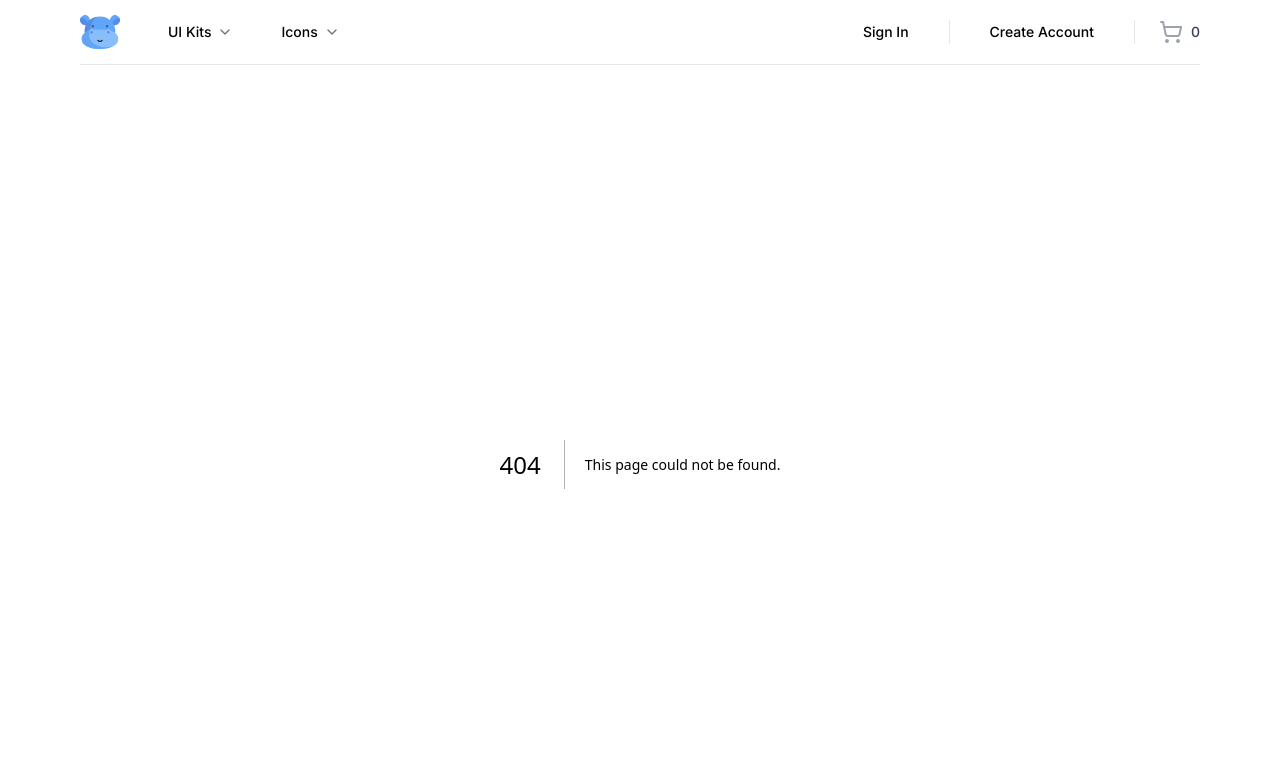
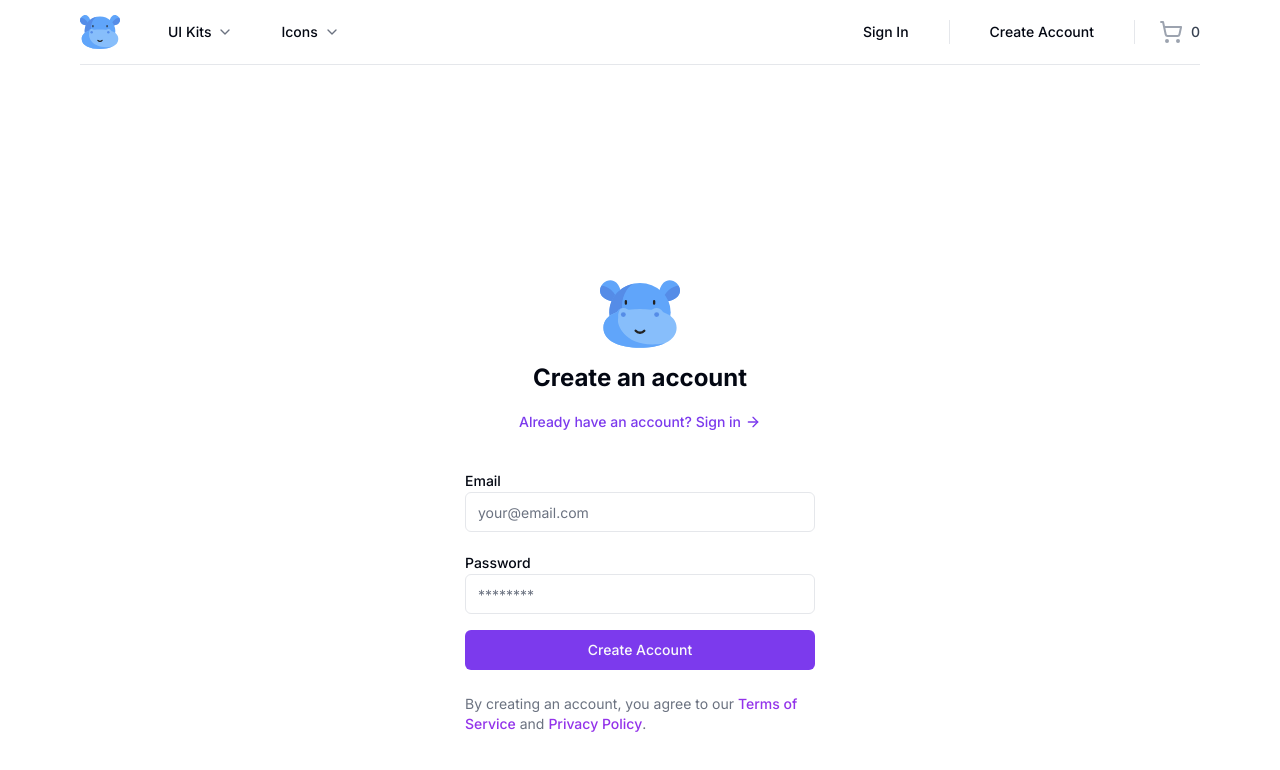
Before and after one commit to alexandrkadai/digitalhippo, a Next.js app: page /sign-up in a window 1280 px wide. Before the commit this address had no page. Shown: the top 770 px of the page. Built offline with nearby package versions, Linux system fonts and the light colour scheme.

Commit message:
ADmin and sign up

```diff
--- /dev/null
+++ b/src/app/(auth)/sign-up/page.tsx
@@ -0,0 +1,69 @@
+'use client';
+import { Button, buttonVariants } from '@/components/ui/button';
+import { Icons } from '@/components/ui/icons';
+import { Input } from '@/components/ui/input';
+import { Label } from '@/components/ui/label';
+import { cn } from '@/lib/utils';
+import { ArrowRight } from 'lucide-react';
+import Link from 'next/link';
+
+const Page = () => {
+  return (
+    <>
+      <div className="container relative pt-20 flex flex-col items-center justify-center h-screen lg:px-0">
+        <div className="mx-auto w-full flex flex-col justify-center space-y-6 sm:w-[350px]">
+          <div className="flex flex-col items-center space-y-2 text-center">
+            <Icons.logo className="h-20 w-20" />
+            <h1 className="text-2xl font-bold">Create an account</h1>
+            <Link href="/auth/sign-in" className={buttonVariants({ variant: 'link' })}>
+              Already have an account? Sign in
+              <ArrowRight className="h-4 w-4 ml-1" />
+            </Link>
+          </div>
+          <div className='grid gap-6'>
+            <form className="flex flex-col items-center justify-center space-y-2" >
+                <div className="grid gap-2 w-full">
+                    <div className='grid gap-1 py-2'>
+                        <Label htmlFor="email" >
+                            Email</Label>
+                            <Input  className={cn({
+                                "focus-visible:ring-red-500": true,
+
+                            })}
+                            placeholder='your@email.com' />
+                    </div>
+                    <div className='grid gap-1 py-2'>
+                        <Label htmlFor="password" >
+                            Password</Label>
+                            <Input  className={cn({
+                                "focus-visible:ring-red-500": true,
+
+                            })}
+                            placeholder='********' />
+                         </div>
+                         <Button type="submit">
+                            Create Account
+                         </Button>
+                </div>
+            </form>
+             </div>
+          <div className="flex flex-col items-center justify-center space-y-2 mt-8">
+            <p className="text-sm text-gray-500">
+              By creating an account, you agree to our{' '}
+              <Link href="/terms-of-service" className="font-medium text-purple-600 hover:underline">
+                Terms of Service
+              </Link>{' '}
+              and{' '}
+              <Link href="/privacy-policy" className="font-medium text-purple-600 hover:underline">
+                Privacy Policy
+              </Link>
+              .
+            </p>
+          </div>
+        </div>
+      </div>
+    </>
+  );
+};
+
+export default Page;
--- /dev/null
+++ b/src/components/ui/input.tsx
@@ -0,0 +1,25 @@
+import * as React from "react"
+
+import { cn } from "@/lib/utils"
+
+export interface InputProps
+  extends React.InputHTMLAttributes<HTMLInputElement> {}
+
+const Input = React.forwardRef<HTMLInputElement, InputProps>(
+  ({ className, type, ...props }, ref) => {
+    return (
+      <input
+        type={type}
+        className={cn(
+          "flex h-10 w-full rounded-md border border-input bg-background px-3 py-2 text-sm ring-offset-background file:border-0 file:bg-transparent file:text-sm file:font-medium placeholder:text-muted-foreground focus-visible:outline-none focus-visible:ring-2 focus-visible:ring-ring focus-visible:ring-offset-2 disabled:cursor-not-allowed disabled:opacity-50",
+          className
+        )}
+        ref={ref}
+        {...props}
+      />
+    )
+  }
+)
+Input.displayName = "Input"
+
+export { Input }
--- /dev/null
+++ b/src/components/ui/label.tsx
@@ -0,0 +1,26 @@
+"use client"
+
+import * as React from "react"
+import * as LabelPrimitive from "@radix-ui/react-label"
+import { cva, type VariantProps } from "class-variance-authority"
+
+import { cn } from "@/lib/utils"
+
+const labelVariants = cva(
+  "text-sm font-medium leading-none peer-disabled:cursor-not-allowed peer-disabled:opacity-70"
+)
+
+const Label = React.forwardRef<
+  React.ElementRef<typeof LabelPrimitive.Root>,
+  React.ComponentPropsWithoutRef<typeof LabelPrimitive.Root> &
+    VariantProps<typeof labelVariants>
+>(({ className, ...props }, ref) => (
+  <LabelPrimitive.Root
+    ref={ref}
+    className={cn(labelVariants(), className)}
+    {...props}
+  />
+))
+Label.displayName = LabelPrimitive.Root.displayName
+
+export { Label }
```
Also changed, not shown: package.json (+6 -1 lines), 2 other files (tests, documents, lock files or other folders).
